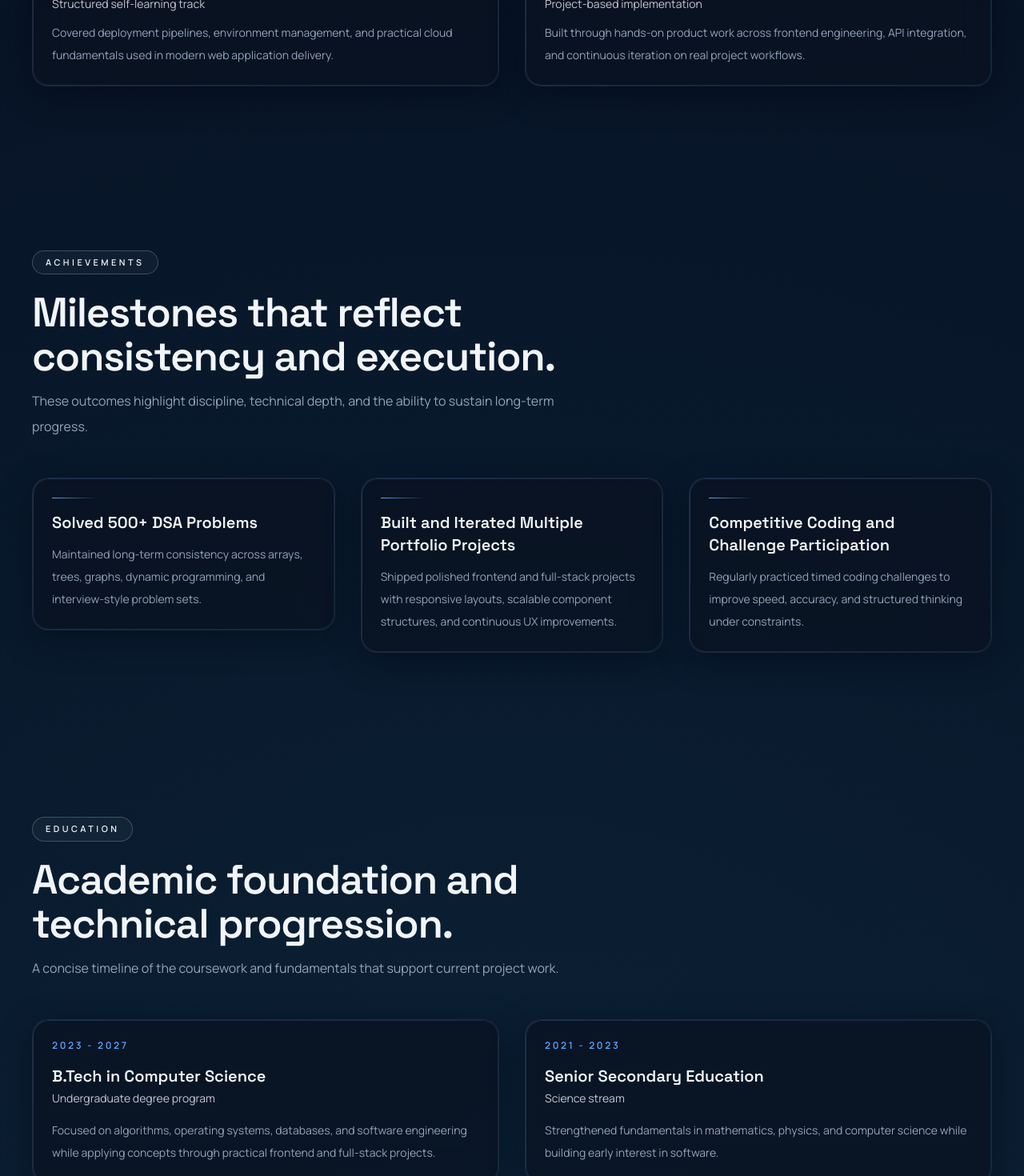
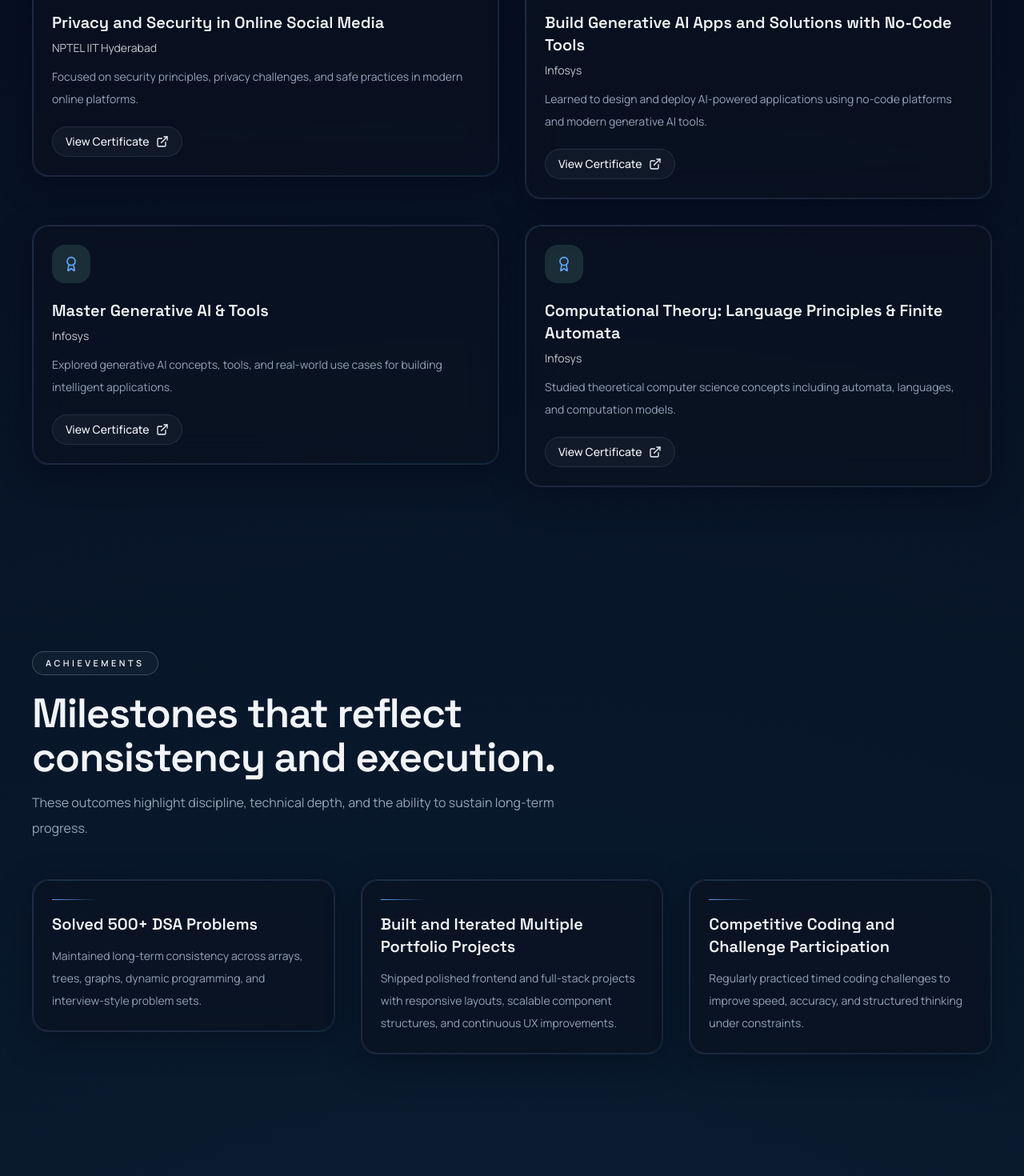
Before and after one commit to sy-Pratyush-raj/Portfolio, a Next.js app: page / in a window 1280 px wide. Shown: the part 4240-5710 px from the top of the page at 80% size. Built offline with nearby package versions, Linux system fonts and the light colour scheme.

Commit message:
feat: enhance Certifications and Education sections with improved layout, icons, and external links for better user interaction

```diff
--- a/components/sections/certifications-section.tsx
+++ b/components/sections/certifications-section.tsx
@@ -1,6 +1,10 @@
+import Link from "next/link";
+import { Award, ExternalLink } from "lucide-react";
+
 import { Reveal } from "@/components/ui/reveal";
 import { SectionHeading } from "@/components/ui/section-heading";
 import { certifications, certificationsSection } from "@/lib/data";
+import { isActionableHref, isExternalHref } from "@/lib/link";
 
 export function CertificationsSection() {
   return (
@@ -16,19 +20,38 @@ export function CertificationsSection() {
 
         <div className="section-grid md:grid-cols-2">
           {certifications.map((certification, index) => {
-            const Icon = certification.icon;
+            const hasCertificateLink = isActionableHref(certification.href);
+            const certificateExternal = isExternalHref(certification.href);
 
             return (
               <Reveal key={certification.title} delay={index * 0.08}>
                 <div className="card-standard panel rounded-[1.75rem] p-6">
                   <span className="inline-flex h-12 w-12 items-center justify-center rounded-2xl bg-[rgba(167,243,208,0.12)] text-[var(--accent)]">
-                    <Icon size={20} />
+                    <Award size={20} />
                   </span>
                   <h3 className="mt-5 font-[family-name:var(--font-heading)] text-xl font-semibold text-[var(--foreground)]">
                     {certification.title}
                   </h3>
                   <p className="mt-2 text-sm text-[var(--foreground)]/80">{certification.issuer}</p>
                   <p className="mt-3 text-sm leading-7 text-[var(--muted)]">{certification.note}</p>
+                  <div className="mt-auto pt-5">
+                    {hasCertificateLink ? (
+                      <Link
+                        href={certification.href}
+                        target={certificateExternal ? "_blank" : undefined}
+                        rel={certificateExternal ? "noreferrer" : undefined}
+                        className="inline-flex items-center gap-2 rounded-full border border-[var(--line)] bg-[var(--surface-soft)] px-4 py-2 text-sm font-medium text-[var(--foreground)] transition hover:border-[var(--line-strong)] hover:bg-[var(--surface-muted)]"
+                      >
+                        {certification.linkLabel ?? "View Certificate"}
+                        <ExternalLink size={16} />
+                      </Link>
+                    ) : (
+                      <span className="inline-flex cursor-not-allowed items-center gap-2 rounded-full border border-[var(--line)] px-4 py-2 text-sm font-medium text-[var(--muted)]/70">
+                        View Certificate
+                        <ExternalLink size={16} />
+                      </span>
+                    )}
+                  </div>
                 </div>
               </Reveal>
             );
--- a/components/sections/education-section.tsx
+++ b/components/sections/education-section.tsx
@@ -18,10 +18,18 @@ export function EducationSection() {
             <Reveal key={item.title} delay={index * 0.08}>
               <article className="card-standard panel rounded-[1.75rem] p-6">
                 <p className="text-xs font-semibold uppercase tracking-[0.22em] text-[var(--accent)]">{item.period}</p>
-                <h3 className="mt-4 font-[family-name:var(--font-heading)] text-xl font-semibold text-[var(--foreground)]">
+                <h3 className="mt-4 flex items-center gap-2 font-[family-name:var(--font-heading)] text-xl font-semibold text-[var(--foreground)]">
+                  <item.titleIcon size={18} className="text-[var(--accent)]" />
                   {item.title}
                 </h3>
-                <p className="mt-1 text-sm text-[var(--foreground)]/80">{item.subtitle}</p>
+                <p className="mt-2 flex items-center gap-2 text-sm text-[var(--foreground)]/80">
+                  <item.subtitleIcon size={16} className="text-[var(--muted)]" />
+                  {item.subtitle}
+                </p>
+                <p className="mt-2 flex items-center gap-2 text-sm font-medium text-[var(--foreground)]/85">
+                  <item.gradeIcon size={16} className="text-[var(--accent)]" />
+                  {item.grade}
+                </p>
                 <p className="mt-4 text-sm leading-7 text-[var(--muted)]">{item.detail}</p>
               </article>
             </Reveal>
--- a/data/certifications-data.json
+++ b/data/certifications-data.json
@@ -1,21 +1,45 @@
 {
   "sectionHeading": {
     "eyebrow": "Certifications",
-    "title": "Learning credentials and structured growth.",
-    "description": "Formal learning that supports better engineering decisions, delivery workflows, and production readiness."
+    "title": "Continuous learning in AI, security, and core computer science.",
+    "description": "A curated learning journey focused on AI, security, and fundamental computer science principles."
   },
   "items": [
     {
-      "title": "Cloud Foundations and Deployment Workflows",
-      "issuer": "Structured self-learning track",
-      "note": "Covered deployment pipelines, environment management, and practical cloud fundamentals used in modern web application delivery.",
-      "icon": "Award"
+      "title": "Privacy and Security in Online Social Media",
+      "issuer": "NPTEL IIT Hyderabad",
+      "note": "Focused on security principles, privacy challenges, and safe practices in modern online platforms.",
+      "href": "https://your-certificate-link-1",
+      "icon": "Award",
+      "linkIcon": "ExternalLink",
+      "linkLabel": "View Certificate"
     },
     {
-      "title": "Full-Stack Development Practice Program",
-      "issuer": "Project-based implementation",
-      "note": "Built through hands-on product work across frontend engineering, API integration, and continuous iteration on real project workflows.",
-      "icon": "GraduationCap"
+      "title": "Build Generative AI Apps and Solutions with No-Code Tools",
+      "issuer": "Infosys",
+      "note": "Learned to design and deploy AI-powered applications using no-code platforms and modern generative AI tools.",
+      "href": "https://your-certificate-link-2",
+      "icon": "Award",
+      "linkIcon": "ExternalLink",
+      "linkLabel": "View Certificate"
+    },
+    {
+      "title": "Master Generative AI & Tools",
+      "issuer": "Infosys",
+      "note": "Explored generative AI concepts, tools, and real-world use cases for building intelligent applications.",
+      "href": "https://your-certificate-link-3",
+      "icon": "Award",
+      "linkIcon": "ExternalLink",
+      "linkLabel": "View Certificate"
+    },
+    {
+      "title": "Computational Theory: Language Principles & Finite Automata",
+      "issuer": "Infosys",
+      "note": "Studied theoretical computer science concepts including automata, languages, and computation models.",
+      "href": "https://your-certificate-link-4",
+      "icon": "Award",
+      "linkIcon": "ExternalLink",
+      "linkLabel": "View Certificate"
     }
   ]
 }
--- a/data/education-data.json
+++ b/data/education-data.json
@@ -1,21 +1,39 @@
 {
   "sectionHeading": {
     "eyebrow": "Education",
-    "title": "Academic foundation and technical progression.",
-    "description": "A concise timeline of the coursework and fundamentals that support current project work."
+    "title": "Academic background and technical foundation.",
+    "description": "A structured overview of my education, focusing on core computer science concepts and continuous skill development."
   },
   "items": [
     {
       "period": "2023 - 2027",
-      "title": "B.Tech in Computer Science",
-      "subtitle": "Undergraduate degree program",
-      "detail": "Focused on algorithms, operating systems, databases, and software engineering while applying concepts through practical frontend and full-stack projects."
+      "title": "B.Tech in Computer Science and Engineering",
+      "titleIcon": "GraduationCap",
+      "subtitle": "Lovely Professional University, Punjab",
+      "subtitleIcon": "Building2",
+      "grade": "CGPA: 6.80",
+      "gradeIcon": "BarChart3",
+      "detail": "Focused on core subjects like operating systems, databases, computer networks, and software development."
     },
     {
-      "period": "2021 - 2023",
-      "title": "Senior Secondary Education",
-      "subtitle": "Science stream",
-      "detail": "Strengthened fundamentals in mathematics, physics, and computer science while building early interest in software."
+      "period": "2022 - 2023",
+      "title": "Senior Secondary (Intermediate)",
+      "titleIcon": "School",
+      "subtitle": "Vidya Niketan High School, Patna",
+      "subtitleIcon": "Building2",
+      "grade": "Percentage: 64%",
+      "gradeIcon": "BarChart3",
+      "detail": "Built strong academic fundamentals and developed interest in computer science."
+    },
+    {
+      "period": "2020 - 2021",
+      "title": "Matriculation",
+      "titleIcon": "School",
+      "subtitle": "St. Karen's High School, Danapur",
+      "subtitleIcon": "Building2",
+      "grade": "Percentage: 81%",
+      "gradeIcon": "BarChart3",
+      "detail": "Completed secondary education with strong academic performance."
     }
   ]
 }
--- a/data/projects-data.json
+++ b/data/projects-data.json
@@ -25,8 +25,8 @@
       "title": "Student Record Management System (BST)",
       "summary": "Designed a web-based system using Binary Search Tree (BST) for efficient data storage and retrieval. Implemented CRUD operations with local storage and built a responsive UI for managing student records.",
       "tags": ["JavaScript", "DSA", "BST", "HTML", "CSS"],
-      "href": "#",
-      "repo": "#",
+      "href": "https://github.com/sy-Pratyush-raj/Student-Record-Management-System",
+      "repo": "https://github.com/sy-Pratyush-raj/Student-Record-Management-System",
       "image": "/project-student-record.svg"
     }
   ]
--- a/lib/data.ts
+++ b/lib/data.ts
@@ -1,5 +1,9 @@
 import {
   Award,
+  BarChart3,
+  Building2,
+  BookOpen,
+  Brain,
   Box,
   Boxes,
   Binary,
@@ -11,6 +15,8 @@ import {
   GraduationCap,
   Layers3,
   Rocket,
+  School,
+  ShieldCheck,
   Sparkles,
   Terminal,
   Trophy,
@@ -49,7 +55,18 @@ const skillIconMap: Record<string, LucideIcon> = {
 
 const certificationIconMap: Record<string, LucideIcon> = {
   Award,
-  GraduationCap
+  GraduationCap,
+  ShieldCheck,
+  Sparkles,
+  Brain,
+  BookOpen
+};
+
+const educationIconMap: Record<string, LucideIcon> = {
+  GraduationCap,
+  School,
+  Building2,
+  BarChart3
 };
 
 export const navItems = navData;
@@ -86,7 +103,12 @@ export const activitiesSection = activitiesData.sectionHeading;
 export const activities = activitiesData.items;
 
 export const educationSection = educationData.sectionHeading;
-export const education = educationData.items;
+export const education = educationData.items.map((item) => ({
+  ...item,
+  titleIcon: educationIconMap[item.titleIcon] ?? GraduationCap,
+  subtitleIcon: educationIconMap[item.subtitleIcon] ?? Building2,
+  gradeIcon: educationIconMap[item.gradeIcon] ?? BarChart3
+}));
 
 export const contactSection = {
   sectionHeading: contactData.sectionHeading,
```
